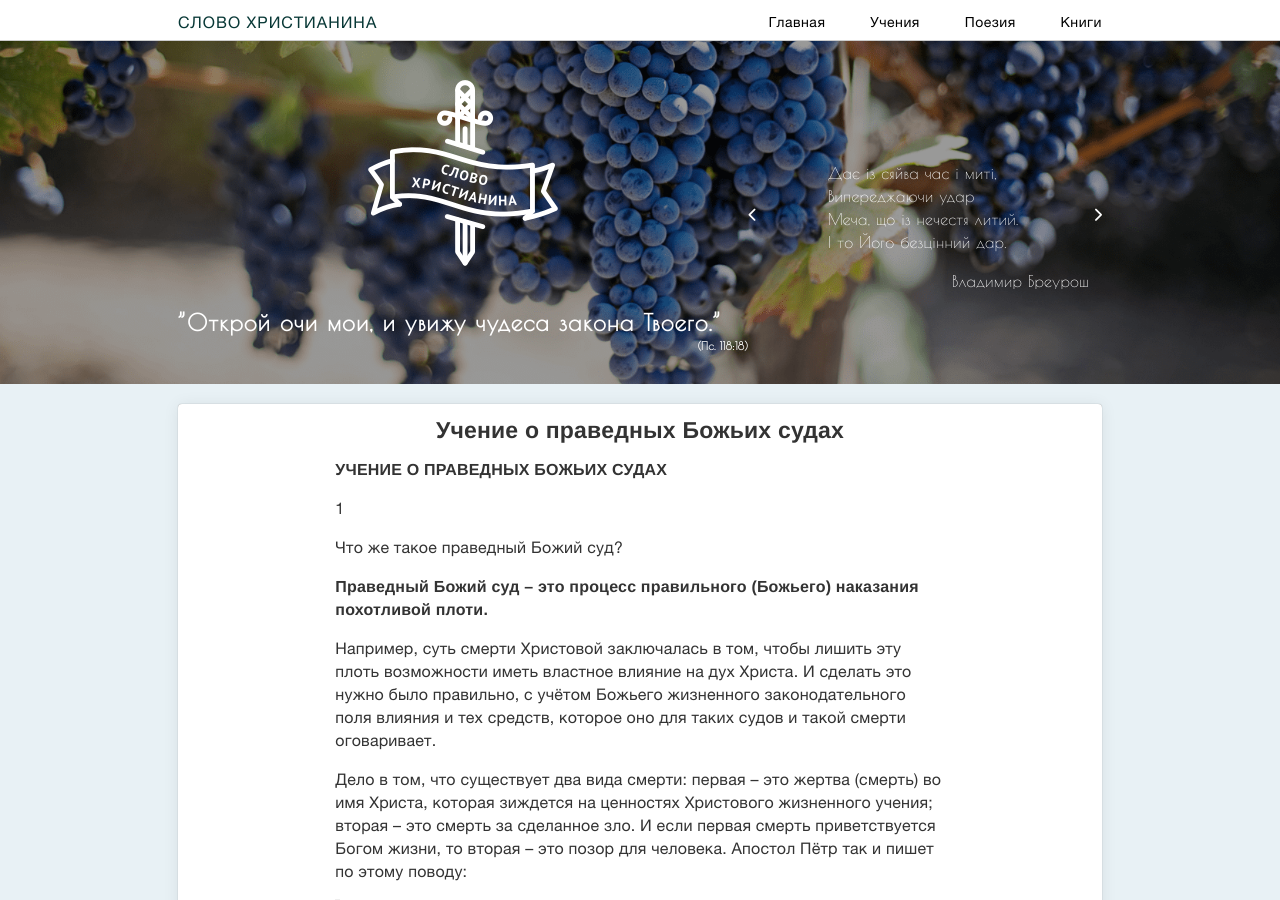
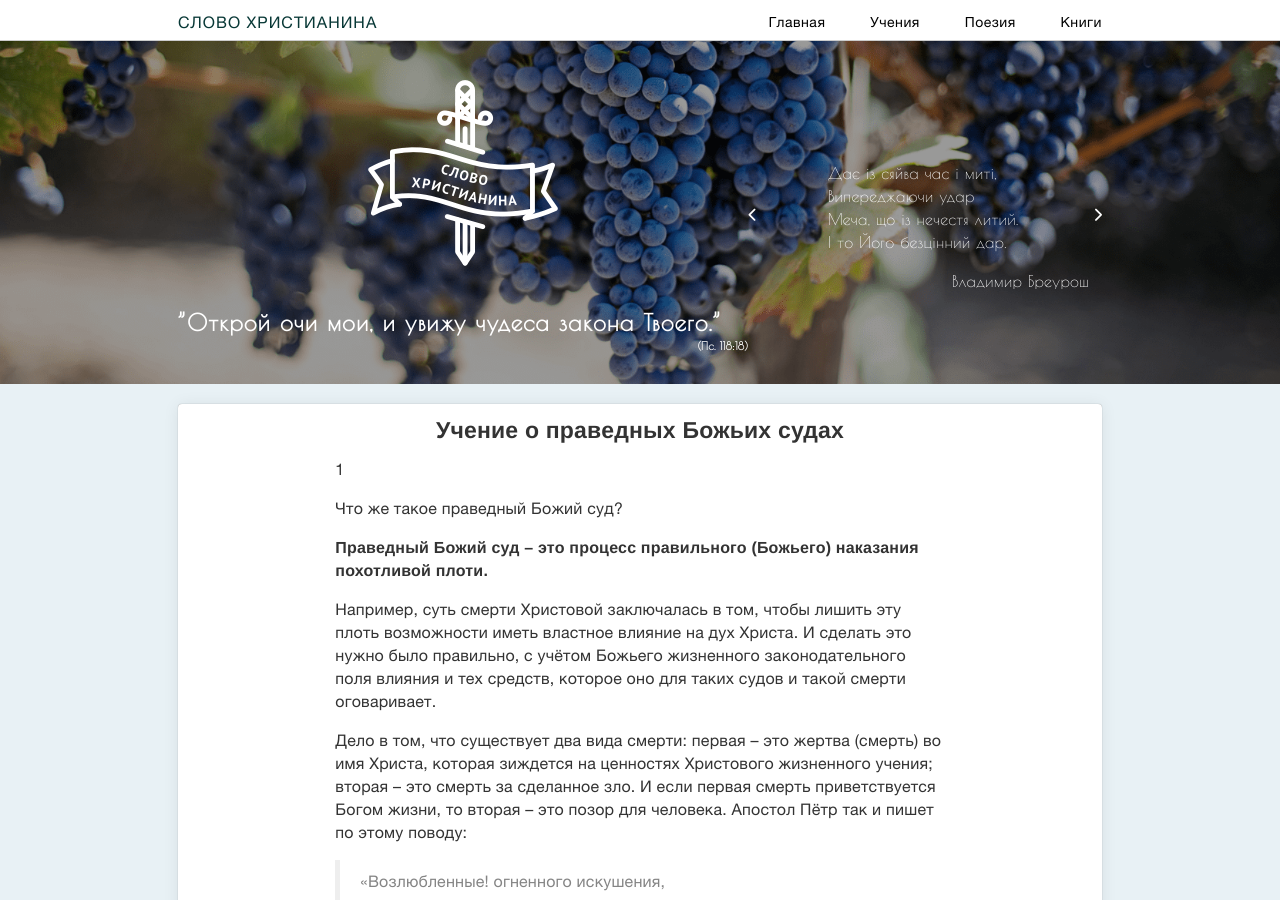
Before and after one commit to slovohrista/slovohrista.github.io, a Jekyll site: the page built from _posts/doctrine/2013-08-04-uchenie-o-pravednyh-bozhih-sudah.md, in a window 1280 px wide and 900 px high. Built offline with Jekyll 4.4.1, drawn with Linux system fonts in a browser that asks for light colours; nearby versions of some CDN libraries; comment, search, counter and statistics services are not loaded.

Commit message:
Updated 2013-08-04-uchenie-o-pravednyh-bozhih-sudah.md

```diff
--- a/_posts/doctrine/2013-08-04-uchenie-o-pravednyh-bozhih-sudah.md
+++ b/_posts/doctrine/2013-08-04-uchenie-o-pravednyh-bozhih-sudah.md
@@ -4,8 +4,6 @@ category: doctrine
 layout: single
 title: Учение о праведных Божьих судах
 ---
-### УЧЕНИЕ О ПРАВЕДНЫХ БОЖЬИХ СУДАХ
-
 1
 
 Что же такое праведный Божий суд?
```
